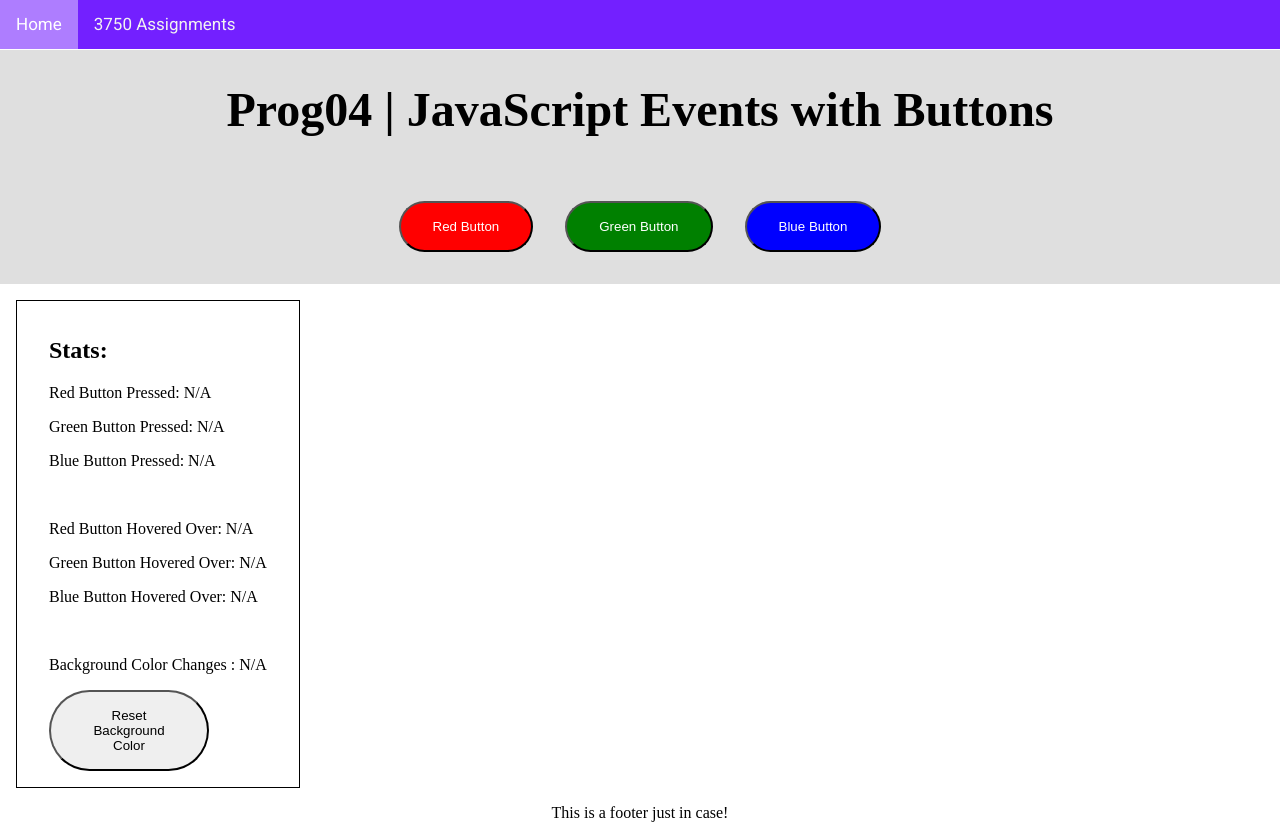
After one commit to stslaug/seanslaughter.dev, a PHP site: page /class-env/pages/Prog04/prog04.html in a window 1280 px wide. The commit adds this page. Run offline with PHP 8.4, Linux system fonts and the light colour scheme.

Commit message:
Added Prog04 Completed
Signed-off-by: Tyler Slaughter <stslaug@gmail.com>

```diff
--- /dev/null
+++ b/class-env/pages/Prog04/prog04.css
@@ -0,0 +1,102 @@
+html, body
+{
+	margin: 0;
+	height: 100%;
+	width: 100%;
+}
+
+header h1
+{
+	margin: auto;
+	display: flex;
+	padding: 2rem 0;
+	justify-content: center;
+	align-items: center;
+	text-align: center;
+	font-size: 3rem;
+	background-color: #dfdfdf;
+	width: 100%;
+}
+
+#button-wrapper
+{
+	margin: auto;
+	padding: 2rem 0;
+	justify-content: center;
+	align-items: center;
+	display: flex;
+	background-color: #dfdfdf;
+	width: 100%;
+}
+
+#button-wrapper div
+{
+	text-align: center;
+	margin: auto 1rem;
+}
+
+button
+{
+	padding: 1rem 2rem;
+	border-radius: 3rem;
+	max-width: 10rem;
+	width: 100%;
+	margin: auto;
+	transition: all 0.2s ease-in-out;
+}
+
+button:hover
+{
+	transform: scale(1.1);
+}
+
+/* Individual Button Formatting */
+#red-button
+{
+	background-color: red;
+	color: white;
+}
+
+#red-button:hover
+{
+	background-color: white;
+	color: red;
+}
+
+#green-button
+{
+	background-color: green;
+	color: white;
+}
+
+#green-button:hover
+{
+	background-color: white;
+	color: green;
+}
+
+#blue-button
+{
+	background-color: blue;
+	color: white;
+}
+
+/*
+
+	Stat Block Section
+
+ */
+#stats-wrapper
+{
+	margin: 1rem 1rem;
+	border: 1px solid black;
+	display: inline-block;
+	padding: 1rem 2rem;
+
+}
+
+#blue-button:hover
+{
+	background-color: white;
+	color: blue;
+}
--- /dev/null
+++ b/class-env/pages/Prog04/prog04.html
@@ -0,0 +1,79 @@
+<!DOCTYPE html>
+<html lang = "en">
+<head>
+	<meta charset = "UTF-8">
+	<title>SS | Prog 04</title>
+	<script src = "/scripts/navbar.js"></script>
+	<link rel = "stylesheet"
+	      type = "text/css"
+	      href = "./prog04.css"
+	>
+	<script src = "./prog04.js">
+
+	</script>
+</head>
+<body>
+
+	<header>
+		<div id = "navbar"></div>
+		<h1>Prog04 | JavaScript Events with Buttons</h1>
+	</header>
+
+	<main>
+		<div id = "button-wrapper">
+			<!-- CSS Handles Hovering Effects -->
+			<!-- JS Handles Click and Hover Counting-->
+			<div>
+				<button id = "red-button"
+				        onclick = "backgroundBtnClick()"
+onmouseover="hoverButton('red')"
+				>Red Button
+				</button>
+			</div>
+			<div>
+				<button id = "green-button"
+				        onclick = "backgroundBtnClick('green')"
+				        onmouseover="hoverButton('green')"
+				>Green Button
+				</button>
+			</div>
+			<div>
+				<button id = "blue-button"
+				        onclick = "backgroundBtnClick( 'blue')"
+				        onmouseover="hoverButton('blue')"
+				>Blue Button
+				</button>
+			</div>
+		</div>
+
+		<div id = "stats-wrapper">
+			<h2>Stats:</h2>
+
+			<p id = "red-press">Red Button Pressed: N/A</p>
+			<p id = "green-press">Green Button Pressed: N/A</p>
+			<p id = "blue-press">Blue Button Pressed: N/A</p>
+			<br>
+			<p id = "red-hover">Red Button Hovered Over: N/A</p>
+			<p id = "green-hover">Green Button Hovered Over: N/A</p>
+			<p id = "blue-hover">Blue Button Hovered Over: N/A</p>
+			<br>
+			<p id = "background-change">Background Color Changes : N/A</p>
+			<button
+				  onclick = "backgroundBtnClick('white')"
+			>Reset Background Color
+			</button>
+		</div>
+
+	</main>
+
+	<footer>
+		<p
+			  style="bottom: 0; margin: auto; display: flex; background-color: white; text-align:
+			  center;
+			  justify-content:
+			   center; align-content: center;">This is a footer
+			just	in case!</p>
+	</footer>
+
+</body>
+</html>
--- /dev/null
+++ b/class-env/pages/Prog04/prog04.js
@@ -0,0 +1,55 @@
+const colors = new Map();
+colors.set('red', 0);
+colors.set('green', 0);
+colors.set('blue', 0);
+
+const colorHover = new Map();
+colorHover.set('red', 0);
+colorHover.set('green', 0);
+colorHover.set('blue', 0);
+
+let change = 0;
+
+function backgroundBtnClick(color = "red")
+{
+    let bodyElement = document.getElementsByTagName("body")[0];
+    if(bodyElement.style.backgroundColor !== color)
+    {
+        document.getElementById('background-change').innerHTML = "Background Color Change(s): " + ++change;
+        bodyElement.style.backgroundColor = color;
+        if(color !== "white") {
+            statsColor("white");
+        } else {
+            statsColor("black");
+        }
+    }
+
+    document.getElementById(color + "-press").innerHTML = color.charAt(0).toUpperCase() + color.slice(1) + " Button" +
+        " Pressed:" +
+        " " + updateColor(color);
+
+
+}
+
+function hoverButton(color = "red")
+{
+    document.getElementById(color + "-hover").innerHTML = color.charAt(0).toUpperCase() + color.slice(1) + " Button" +
+        " Hovered Over:" + updateColorHover(color);
+}
+
+function updateColor(color)
+{
+    colors.set(color, colors.get(color) + 1);
+    return colors.get(color);
+}
+function updateColorHover(color)
+{
+    colorHover.set(color, colorHover.get(color) + 1);
+    return colorHover.get(color);
+}
+
+function statsColor(color = "white")
+{
+    let stats = document.getElementById("stats-wrapper");
+    if(stats.style.color !== color) stats.style.color = color;
+}
--- a/components/navbar.html
+++ b/components/navbar.html
@@ -8,6 +8,15 @@
 		  href = "https://cdnjs.cloudflare.com/ajax/libs/font-awesome/4.7.0/css/font-awesome.min.css"
 	/>
 	<style>
+
+		  @font-face
+		  {
+			  font-family: 'Roboto';
+			  src: url('../assets/fonts/Roboto-Regular.ttf') format('truetype');
+			  font-weight: normal;
+			  font-style: normal;
+		  }
+
 		  /* Base NAV styling */
 		  #mynav
 		  {
@@ -22,6 +31,7 @@
 			  opacity: 1;
 			  height: 100%;
 			  box-sizing: border-box;
+				  font-family: 'Roboto', sans-serif;
 			  overflow: visible;
 		  }
 
@@ -226,6 +236,9 @@
 							<a class = "submenu-btn"
 							   href = "/class-env/pages/BandStore/index.html"
 							>Band Store</a>
+							<a class = "submenu-btn"
+							   href = "/class-env/pages/Prog04/prog04.html"
+							>Javascript Events</a>
 						</div>
 					</div>
 					<div class = "submenu-wrap">
--- a/index.html
+++ b/index.html
@@ -73,7 +73,7 @@ Is that an ad or part of the site?
 			<a class = "arrow"
 			   href = "#about"
 			   style = "bottom:0;">
-				<img alt = "Clickable Image of a white arrow, made of smaller white dots pointing downwards"
+				<img alt = "A triangular arrangement of gray circles pointing downward"
 				     class = "arrow-img"
 				     src = "./assets/images/homepage/down-arrow-white.png"> </a>
 
--- a/styles/welcome-splash.css
+++ b/styles/welcome-splash.css
@@ -25,7 +25,7 @@
 	background-size: cover;
 
 	opacity: 0.2;
-	z-index: -0.5;
+	z-index: 0;
 }
 
 #welcome-splash
```
Also changed, not shown: class-env/assignment-page.html (+43 -15 lines).
